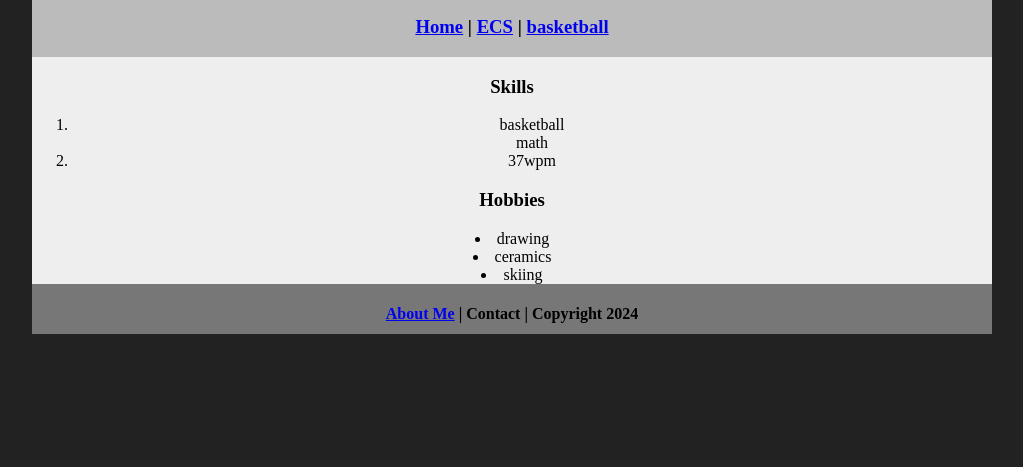
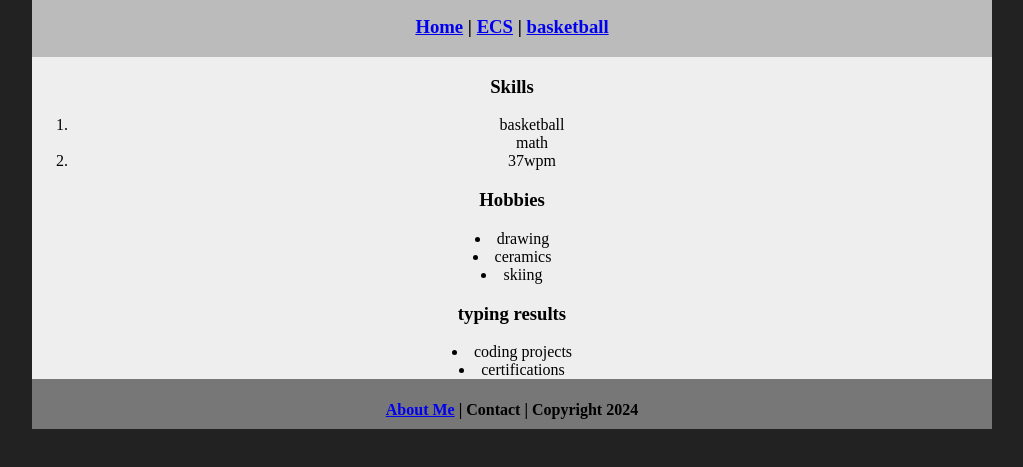
Before and after one commit to 9642420/ecsportfolio2024, a plain HTML site: page aboutme.html in a window 1280 px wide. Shown: the part 83-550 px from the top of the page, without its empty margins (128-1151 px from the left). Drawn offline with Linux system fonts and the light colour scheme.

Commit message:
Update aboutme.html

```diff
--- a/aboutme.html
+++ b/aboutme.html
@@ -28,6 +28,9 @@
 		 <li>drawing</li>
 		 <li>ceramics</li>
 		 <li>skiing</li>
+		 <h3>typing results</h3>
+		 <li>coding projects</li>
+		 <li>certifications</li>
 
          </div>
          <div class="footer">
```
